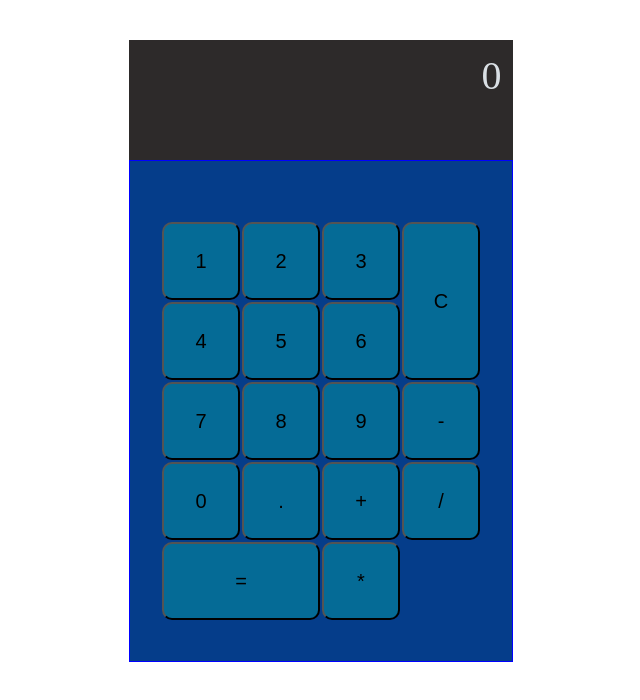
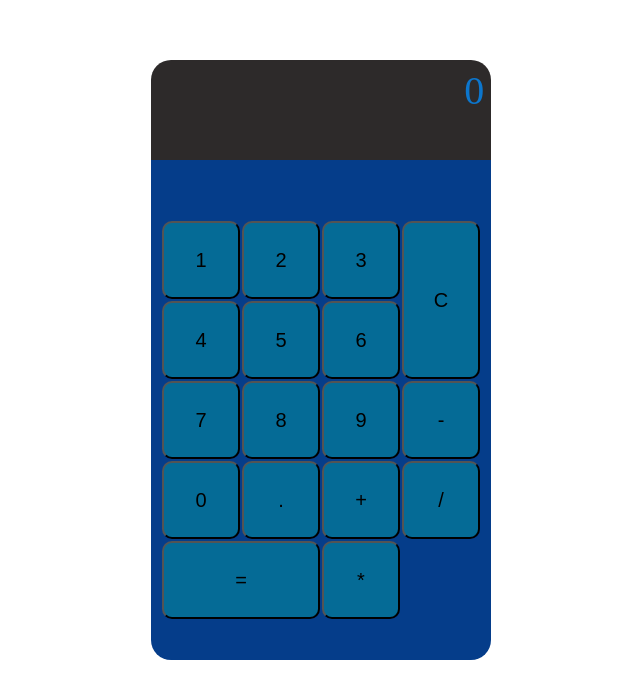
Before and after one commit to MSI-DEV/calculatrice, a plain HTML site: page html/index.html in a window 1280 px wide. Shown: the whole page, without its empty margins (319-959 px from the left). Drawn offline with Linux system fonts and the light colour scheme.

Commit message:
first commit

```diff
--- a/assets/calculatrice.js
+++ b/assets/calculatrice.js
@@ -140,3 +140,9 @@ saisies = [];
 document.querySelector(".ecran").innerText = "0";
 // console.log(saisies);
 })
+
+let calcul = document.querySelector(".button-egal");
+    calcul.addEventListener('click', (functionCalcul) => {
+      document.querySelector(".ecran").innerText = eval(
+      document.querySelector(".ecran").innerText)
+    });
--- a/assets/style.css
+++ b/assets/style.css
@@ -7,25 +7,34 @@
     }
 
 .calculatrice{
-    margin-top: 2rem;
-    max-width: 30%;
+    margin-top: 3rem;
+    min-width: 15rem;
+    max-width: 17rem;
+
+
 
 
 
 }
 .ecran{
     background-color: rgba(30, 26, 26, 0.93);
-    color: rgb(217, 223, 228);
+    color: rgb(12, 118, 205);
     text-align: right;
-    padding: 3%;
+    padding: 2%;
     font-size: 2rem;
-    height: 6rem;
+    height: 5rem;
     /* font-family: ; */
     word-wrap: break-word;
     word-break: break-all;
+    border-radius: 1rem 1rem 0 0;
+
+
+
+
+
 }
 .clavier{
-border: 1px solid blue;
+/* border: 1px solid blue; */
     display: grid;
     grid-template-columns: repeat(4, 4rem);
     justify-content: center;
@@ -34,6 +43,11 @@ border: 1px solid blue;
     padding-top: 3rem;
     background-color: rgb(5, 61, 138);
     padding-bottom: 2rem;
+    border-radius: 0 0 1rem 1rem;
+    overflow: hidden;
+    /* padding: 3rem; */
+
+
 }
 button{
     cursor: pointer;
```
